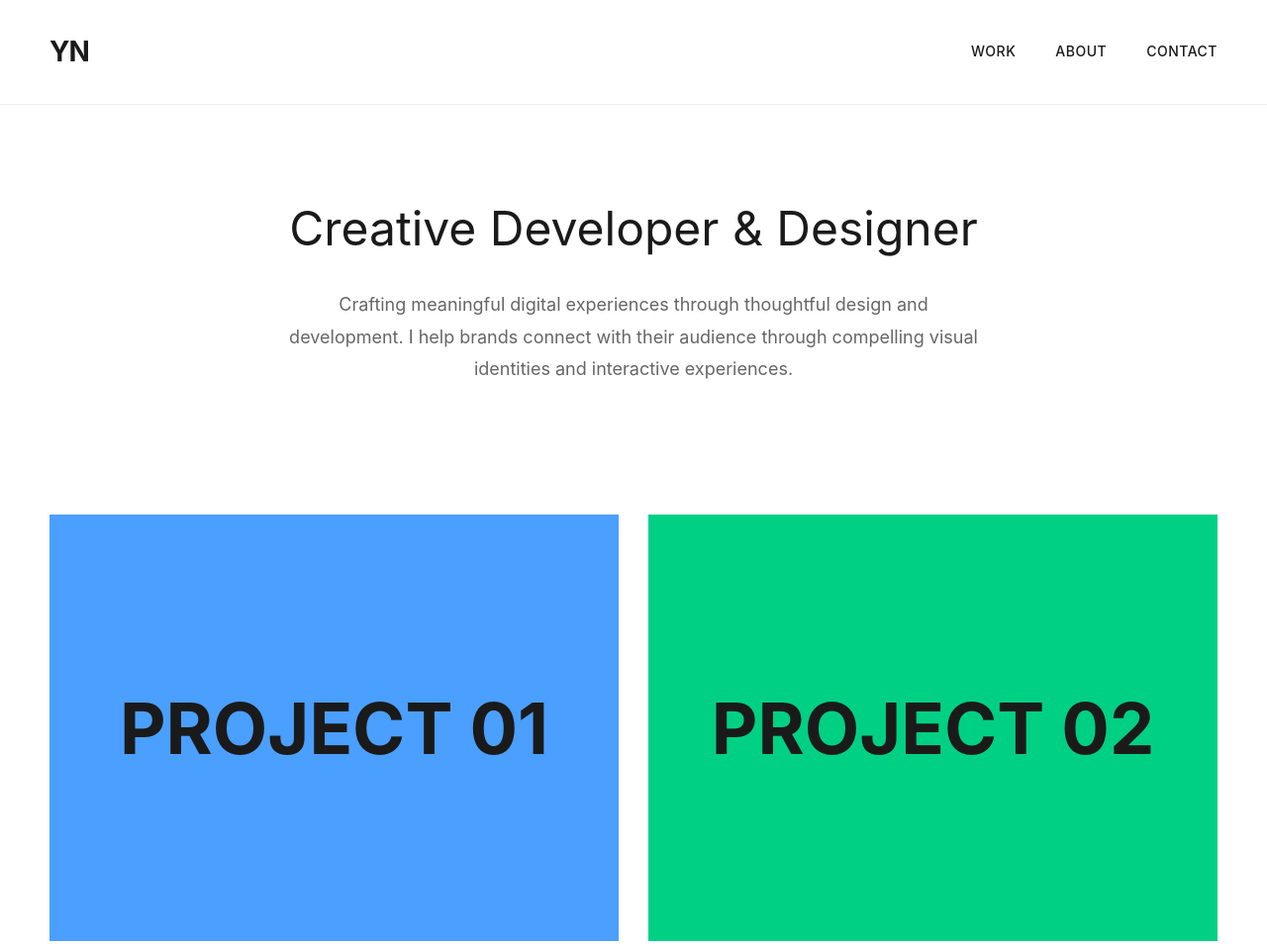
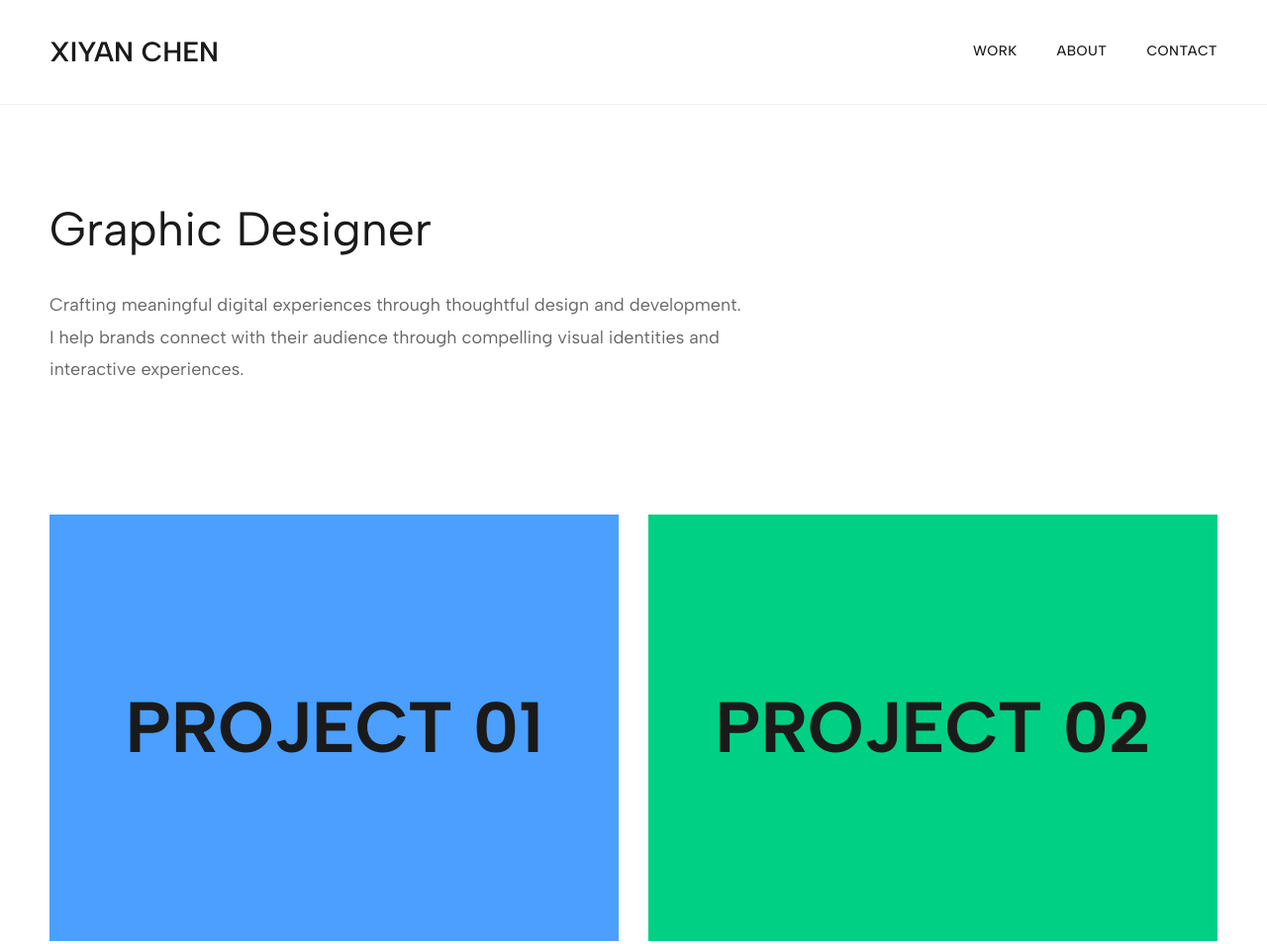
Before and after one commit to xiyan-a-chen/xiyan-a-chen.github.io, a plain HTML site: page index.html in a window 1280 px wide. Shown: the top 954 px of the page at 99% size. Drawn offline with Linux system fonts and the light colour scheme.

Commit message:
updated font and heading

```diff
--- a/index.html
+++ b/index.html
@@ -4,6 +4,9 @@
     <meta charset="UTF-8">
     <meta name="viewport" content="width=device-width, initial-scale=1.0">
     <title>Xiyan Chen | Graphic Design</title>
+    <link rel="preconnect" href="https://fonts.googleapis.com">
+    <link rel="preconnect" href="https://fonts.gstatic.com" crossorigin>
+    <link href="https://fonts.googleapis.com/css2?family=Albert+Sans:wght@300;400;500;600;700&display=swap" rel="stylesheet">
     <style>
         * {
             margin: 0;
@@ -12,7 +15,7 @@
         }
 
         body {
-            font-family: -apple-system, BlinkMacSystemFont, 'Segoe UI', Helvetica, Arial, sans-serif;
+            font-family: 'Albert Sans', -apple-system, BlinkMacSystemFont, 'Segoe UI', Helvetica, Arial, sans-serif;
             line-height: 1.6;
             color: #1a1a1a;
             background: #ffffff;
@@ -34,8 +37,8 @@
 
         .logo {
             font-size: 28px;
-            font-weight: 700;
-            letter-spacing: -1px;
+            font-weight: 600;
+            letter-spacing: 0px;
         }
 
         nav {
@@ -50,7 +53,7 @@
             font-weight: 500;
             letter-spacing: 0.5px;
             text-transform: uppercase;
-            transition: opacity 0.3s;
+            transition: opacity 0s;
         }
 
         nav a:hover {
@@ -60,7 +63,7 @@
         .hero {
             margin-top: 120px;
             padding: 80px 50px;
-            text-align: center;
+            text-align: left;
         }
 
         .hero h1 {
@@ -69,15 +72,12 @@
             margin-bottom: 30px;
             line-height: 1.3;
             max-width: 900px;
-            margin-left: auto;
-            margin-right: auto;
         }
 
         .hero p {
             font-size: 18px;
             color: #666;
             max-width: 700px;
-            margin: 0 auto;
             line-height: 1.8;
         }
 
@@ -176,7 +176,7 @@
 </head>
 <body>
     <header>
-        <div class="logo">YN</div>
+        <div class="logo">XIYAN CHEN</div>
         <nav>
             <a href="#work">Work</a>
             <a href="#about">About</a>
@@ -185,7 +185,7 @@
     </header>
 
     <section class="hero">
-        <h1>Creative Developer & Designer</h1>
+        <h1>Graphic Designer</h1>
         <p>Crafting meaningful digital experiences through thoughtful design and development. I help brands connect with their audience through compelling visual identities and interactive experiences.</p>
     </section>
 
@@ -211,7 +211,7 @@
     </section>
 
     <footer>
-        <p>© 2026 Your Name. All Rights Reserved</p>
+        <p>© 2026 Xiyan Chen. All Rights Reserved</p>
     </footer>
 </body>
 </html>
```
